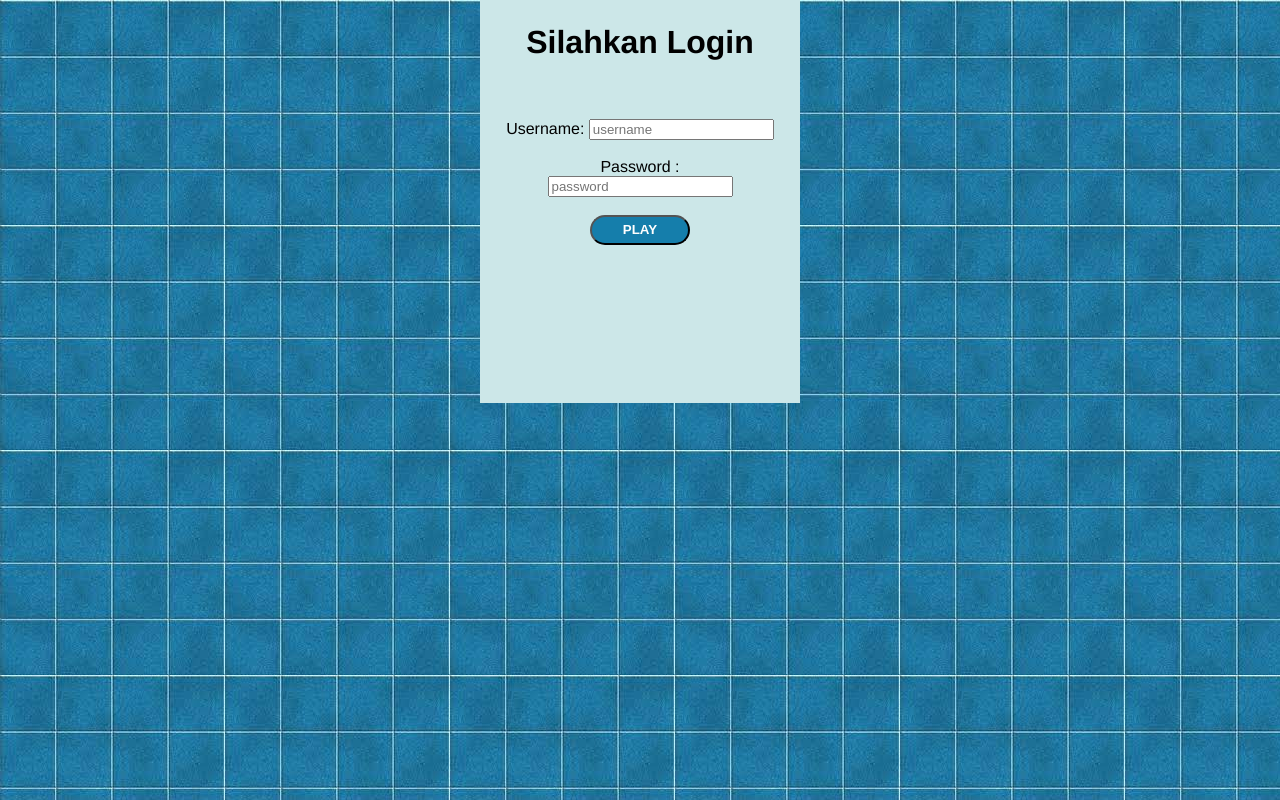
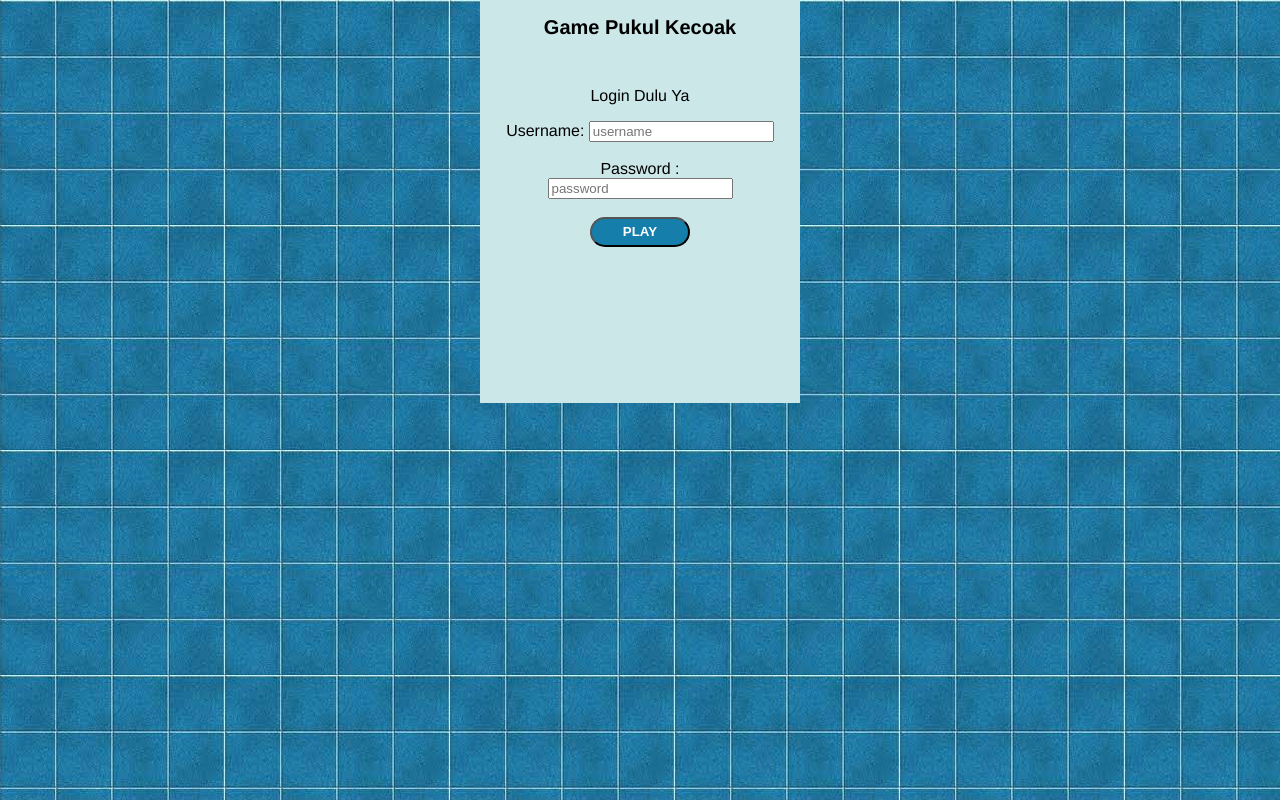
Before and after one commit to fathanyf/Binar_Challenge_Cpt.4, a plain HTML site: page login.html in a window 1280 px wide. Both pictures are taken after a click on the button "PLAY". Drawn offline with Linux system fonts and the light colour scheme.

Commit message:
merapihkan login

```diff
--- a/login.css
+++ b/login.css
@@ -16,6 +16,12 @@ body {
     height: 50vh;
     width: 40vh;
   }
+
+  #heading {
+      font-size: 20px;
+      padding-bottom: -50px;
+  }
+
   form {
     width: 100%;
     display: inline-block;
--- a/login.html
+++ b/login.html
@@ -10,7 +10,8 @@
 <body>
     <div class="canvas">
         <form action="">
-            <h1 class="Titel">Silahkan Login</h1><br><br>
+            <h1 id="heading">Silahkan Login</h1><br>
+            <p id="katalogin">Silahkan Login</p>
             <span>Username: </span>
             <input type="text" placeholder="username" id="username" required><br><br>
             <span>Password :</span><br>
@@ -19,7 +20,7 @@
         </form>
     </div>
 
-    <script src="index.js"></script>
+    <script src="login.js"></script>
 </body>
 
 </html>
--- /dev/null
+++ b/login.js
@@ -0,0 +1,39 @@
+const login = function login() {
+    const username = document.getElementById("username").value;
+    const password = document.getElementById("password").value;
+    if (username === "" || password === ""){
+      alert("Bos, login dulu ya....\nTerserah mau masukin apa saja")
+    }else{
+      window.location = "index.html";
+    }
+  };
+
+  class Welcome{
+
+    setName(name){
+        this.name = name;
+        heading.innerHTML = 'Game ' +this.name ;
+        katalogin.innerHTML = 'Login Dulu Ya';
+    }
+
+    pegenalanGame(){
+        console.log('Selamat Datang di Game ' +this.name);
+    }
+
+    penciptaGame(){
+        console.log('Game '+this.name+' dibuat oleh Fathan Yuda F.');
+    }
+  }
+
+  class Game extends Welcome{
+      inspirasi(pengamalan){
+        console.log('Game '+this.name+' terispirasi dari '+pengamalan);
+      }
+
+  }
+
+  let myGame = new Game();
+  myGame.setName('Pukul Kecoak');
+  myGame.pegenalanGame();
+  myGame.penciptaGame();
+  myGame.inspirasi('pengalaman buruk penulis dengan kecoa');
```
